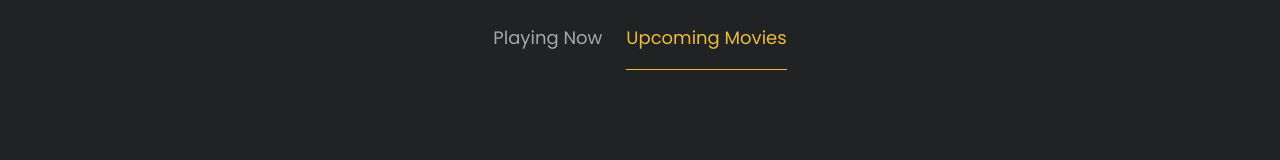
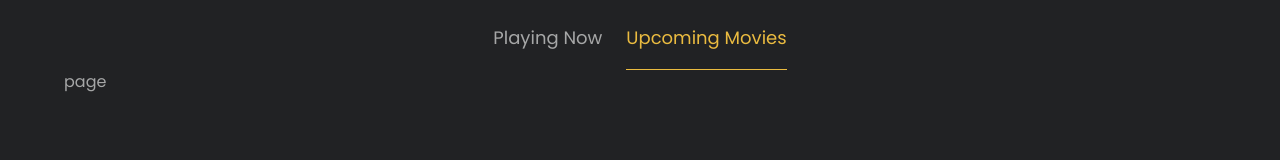
Before and after one commit to aryndraa/timedoor-academy-final-project, a Next.js app: page /movies/upcoming in a window 1280 px wide. Shown: the part 132-292 px from the top of the page. Built offline with nearby package versions, Linux system fonts and the light colour scheme.

Commit message:
children

```diff
--- a/app/movies/layout.js
+++ b/app/movies/layout.js
@@ -18,6 +18,10 @@ export default function RootLayout({ children }) {
           pathname === "/movies/upcoming" ? "border-primary text-primary" : "border-transparent"
          }`}>Upcoming Movies</Link>
        </div>
+
+       <div>
+        {children}
+       </div>
      </section>
     </>
   )
```
